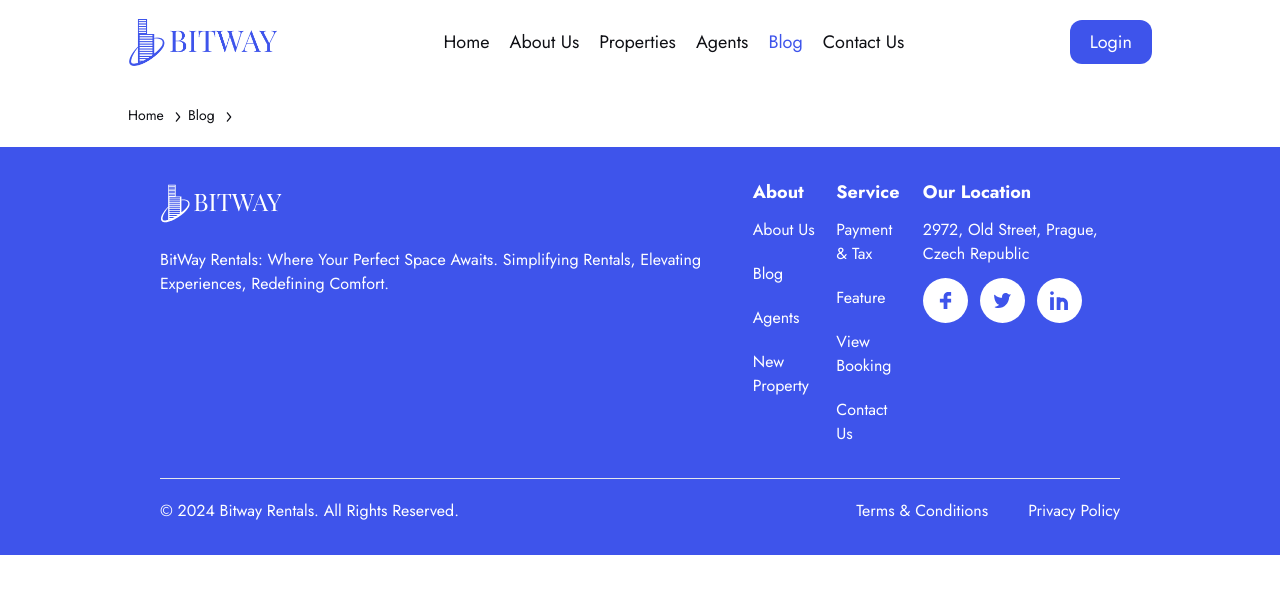
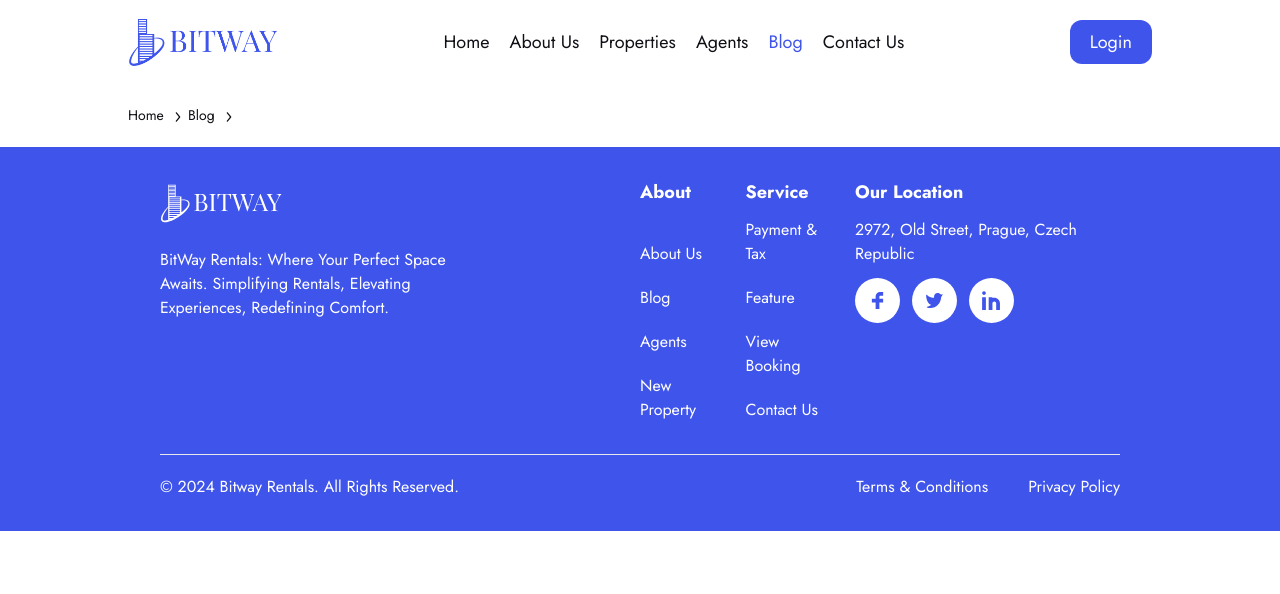
Before and after one commit to siddhaarthh/property-dealing, a Next.js app: page /blog in a window 1280 px wide. Shown: the top 594 px of the page. Built offline with nearby package versions, Linux system fonts and the light colour scheme.

Commit message:
fixed footer links

```diff
--- a/components/Footer.jsx
+++ b/components/Footer.jsx
@@ -9,8 +9,8 @@ import Link from "next/link";
 function Footer() {
   return (
     <footer className="w-full bg-primary-500 px-5 py-8 lg:px-[10rem]">
-      <div className="flex flex-col gap-10 border-b pb-8  md:flex-row">
-        <div className="flex flex-col gap-5">
+      <div className="flex flex-col gap-10 border-b pb-8  md:flex-row md:justify-between">
+        <div className="flex flex-col gap-5 lg:w-1/3">
           <Image src={logo} width={123} height={50} alt="bitway logo" />
 
           <p className=" text-white">
@@ -19,10 +19,10 @@ function Footer() {
           </p>
         </div>
 
-        <div className="flex flex-col justify-between gap-5 md:flex-row">
+        <div className="flex flex-col gap-5 md:flex-row md:justify-between lg:w-1/2">
           {/* about */}
 
-          <div className=" flex  flex-col text-white  md:gap-3">
+          <div className=" flex flex-col justify-between  text-white  md:gap-3">
             <h3 className="text-[18px] font-[700]">About</h3>
             <ul className="flex  gap-5 md:flex-col">
               <li>
```
